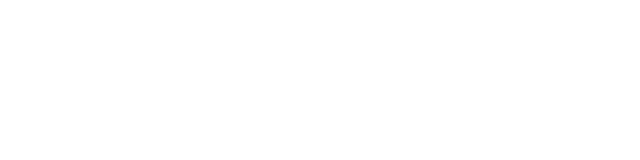
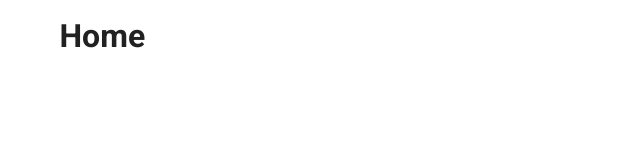
Before and after one commit to unkabogaton/vue-signin, a Vue app: page / in a window 1280 px wide. Shown: the top 160 px of the page, without its empty margins (0-640 px from the left). Built offline with nearby package versions, Linux system fonts and the light colour scheme.

Commit message:
Created Home.vue (home page)

```diff
--- a/src/router/index.js
+++ b/src/router/index.js
@@ -4,11 +4,12 @@
 Vue.use(VueRouter);
 
 const routes = [
-  // {
-  //   path: '/',
-  //   name: 'Home',
-  //   component: Home
-  // },
+  {
+    path: "/",
+    name: "Home",
+    component: () =>
+      import(/* webpackChunkName: "about" */ "../views/Home.vue"),
+  },
   // {
   //   path: '/about',
   //   name: 'About',
--- /dev/null
+++ b/src/views/Home.vue
@@ -0,0 +1,9 @@
+<template>
+  <v-container><h1>Home</h1></v-container>
+</template>
+
+<script>
+export default {};
+</script>
+
+<style></style>
```
